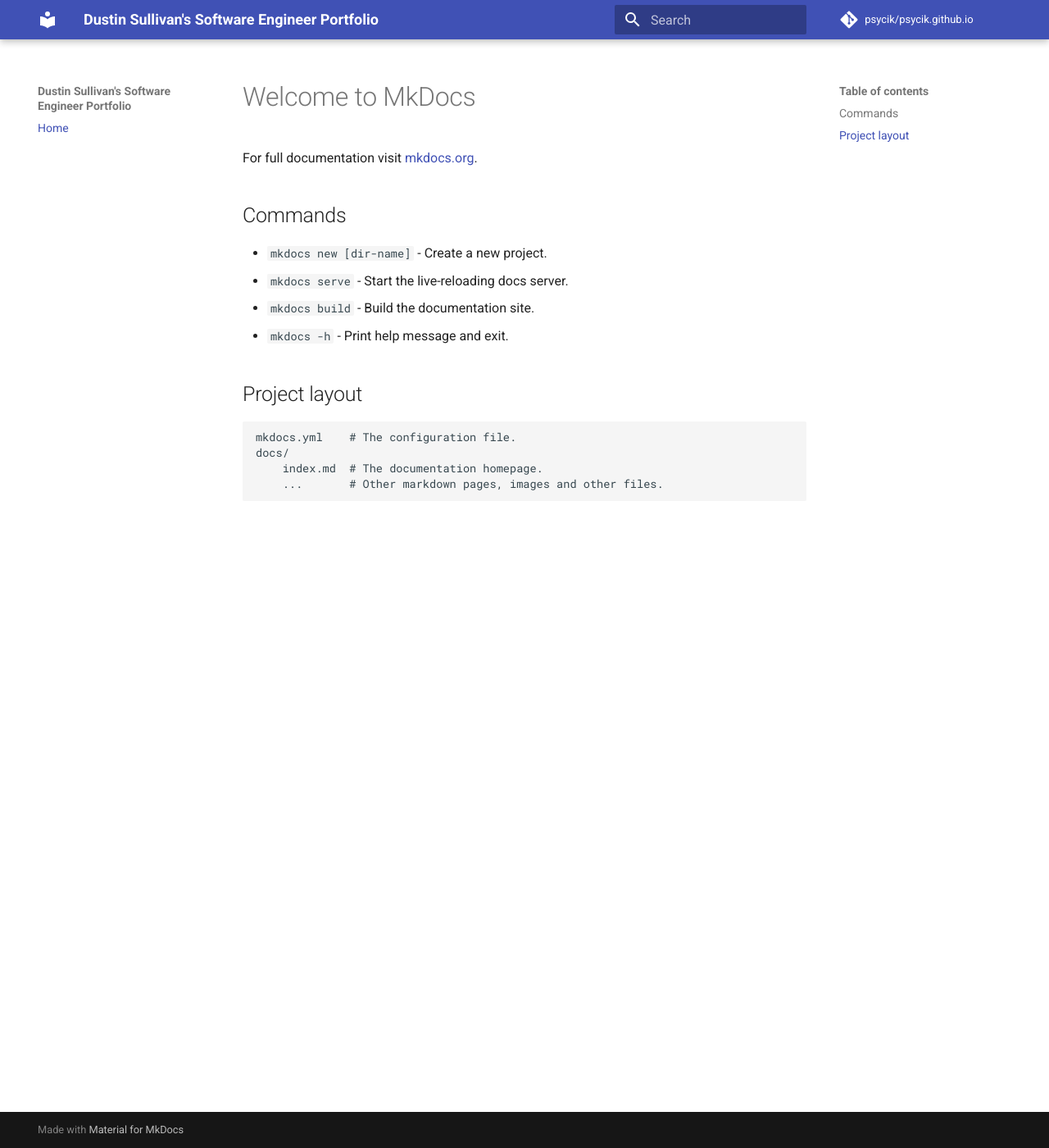
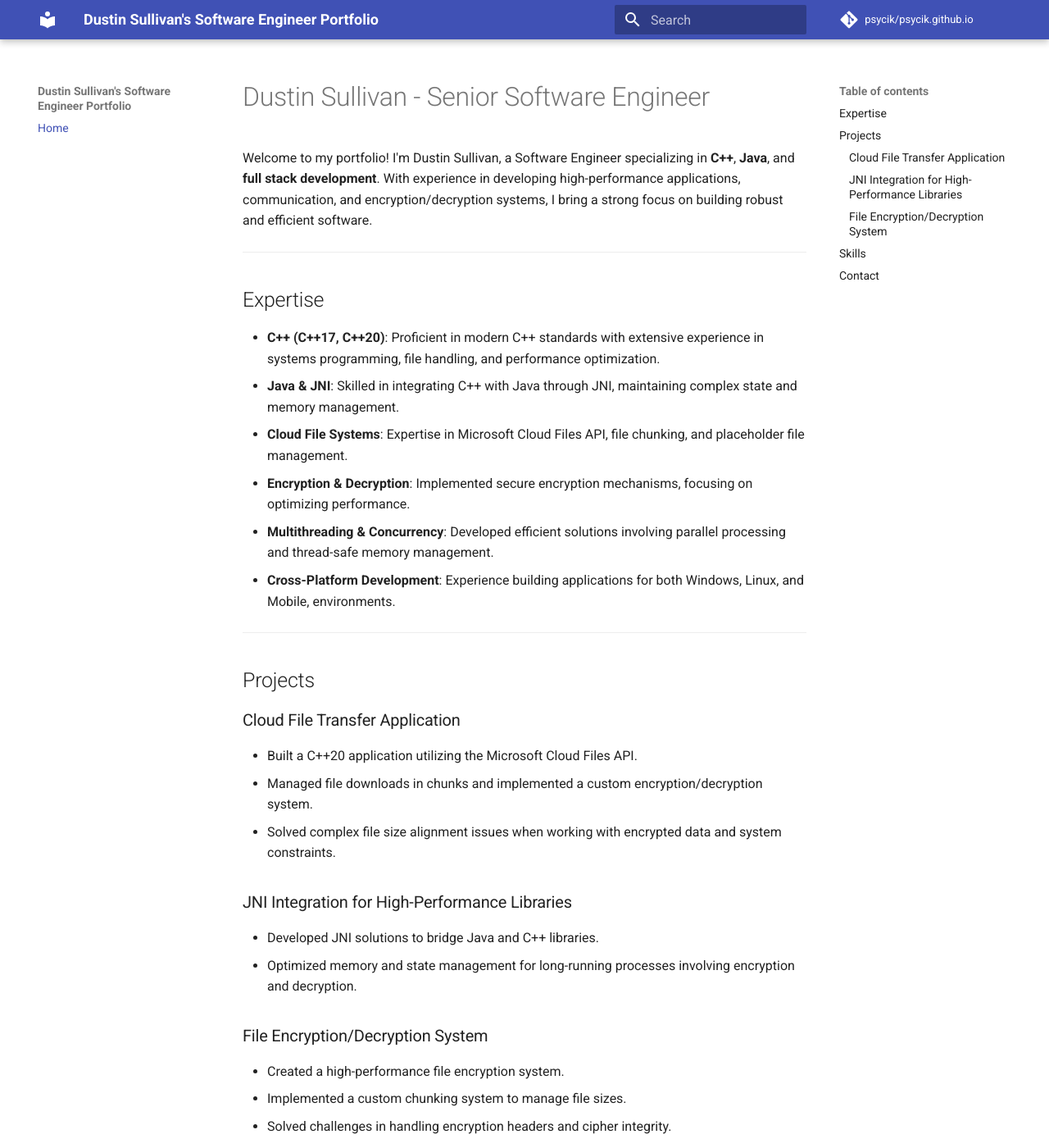
Before and after one commit to psycik/psycik.github.io, an MkDocs documentation site: the page built from docs/index.md, in a window 1280 px wide and 1400 px high. Shown: the whole window at 82% size. Built offline with MkDocs 1.6.1 and Material for MkDocs 9.7.7, drawn with Linux system fonts in a browser that asks for light colours; comment, search, counter and statistics services are not loaded; some of the changed text lies outside the part shown.

Commit message:
Index update

```diff
--- a/docs/index.md
+++ b/docs/index.md
@@ -1,17 +1,51 @@
-# Welcome to MkDocs
+# Dustin Sullivan - Senior Software Engineer
 
-For full documentation visit [mkdocs.org](https://www.mkdocs.org).
+Welcome to my portfolio! I'm Dustin Sullivan, a Software Engineer specializing in **C++**, **Java**, and **full stack development**. With experience in developing high-performance applications, communication, and encryption/decryption systems, I bring a strong focus on building robust and efficient software.
 
-## Commands
+---
 
-* `mkdocs new [dir-name]` - Create a new project.
-* `mkdocs serve` - Start the live-reloading docs server.
-* `mkdocs build` - Build the documentation site.
-* `mkdocs -h` - Print help message and exit.
+## Expertise
 
-## Project layout
+- **C++ (C++17, C++20)**: Proficient in modern C++ standards with extensive experience in systems programming, file handling, and performance optimization.
+- **Java & JNI**: Skilled in integrating C++ with Java through JNI, maintaining complex state and memory management.
+- **Cloud File Systems**: Expertise in Microsoft Cloud Files API, file chunking, and placeholder file management.
+- **Encryption & Decryption**: Implemented secure encryption mechanisms, focusing on optimizing performance.
+- **Multithreading & Concurrency**: Developed efficient solutions involving parallel processing and thread-safe memory management.
+- **Cross-Platform Development**: Experience building applications for both Windows, Linux, and Mobile, environments.
 
-    mkdocs.yml    # The configuration file.
-    docs/
-        index.md  # The documentation homepage.
-        ...       # Other markdown pages, images and other files.
+---
+
+## Projects
+
+### Cloud File Transfer Application
+- Built a C++20 application utilizing the Microsoft Cloud Files API.
+- Managed file downloads in chunks and implemented a custom encryption/decryption system.
+- Solved complex file size alignment issues when working with encrypted data and system constraints.
+
+### JNI Integration for High-Performance Libraries
+- Developed JNI solutions to bridge Java and C++ libraries.
+- Optimized memory and state management for long-running processes involving encryption and decryption.
+
+### File Encryption/Decryption System
+- Created a high-performance file encryption system.
+- Implemented a custom chunking system to manage file sizes.
+- Solved challenges in handling encryption headers and cipher integrity.
+
+---
+
+## Skills
+
+- **Programming Languages**: C++, Java, Go, Solidity, Flutter/Dart, Rust, Javascript, Python
+- **Frameworks & Libraries**: JNI, OpenSSL, libfido2
+- **Tools**: Git, Visual Studio, CMake, Docker
+- **Development Practices**: Test-driven development (TDD), Agile methodologies, Code reviews, Continuous integration (CI/CD)
+
+---
+
+## Contact
+
+- **Email**: dustin.sully@gmail.com
+- **LinkedIn**: [linkedin.com/in/webmonkeyds](https://www.linkedin.com/in/webmonkeyds/)
+- **GitHub**: [github.com/psycik](https://github.com/psycik)
+
+Feel free to reach out to me for collaborations, job opportunities, or to discuss tech solutions!
```
Also changed, not shown: site/index.html, site/search/search_index.json, site/sitemap.xml, 1 other file.
